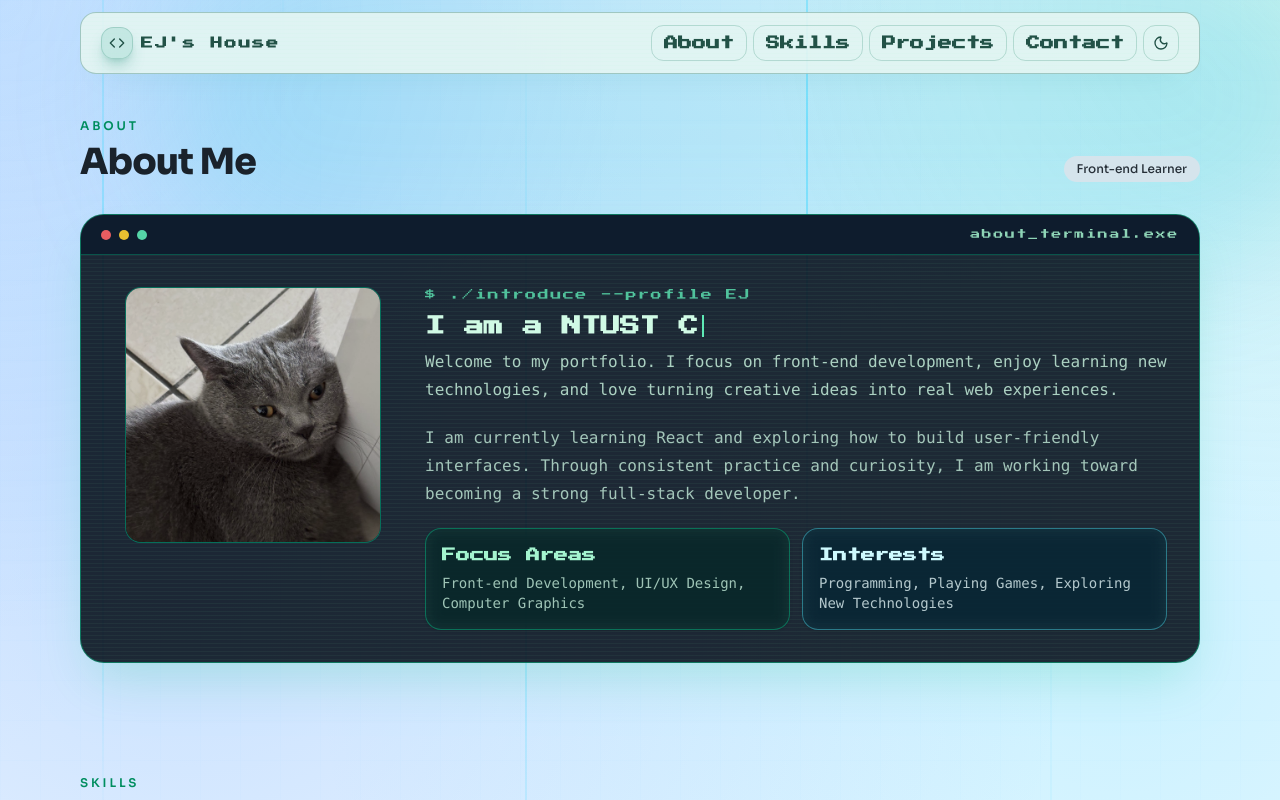
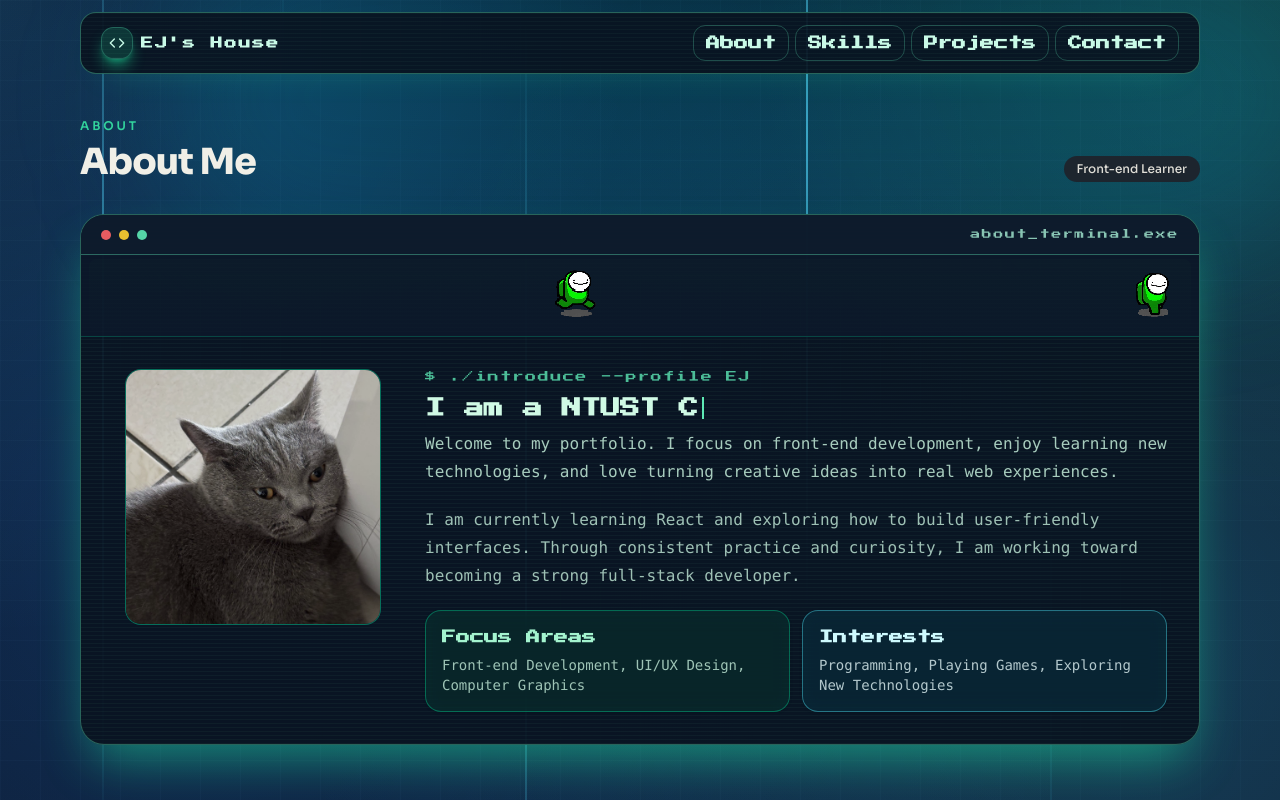
Before and after one commit to yichieh-chen/yichieh-chen.github.io, a React (Vite) app: page / in a window 1280 px wide. Shown: the top 800 px of the page. Built offline with nearby package versions, Linux system fonts and the light colour scheme; no server answers; the HTML template or start-up script is replaced by a standard one.

Commit message:
refactor: consolidate terminal cards and keep dark mode only

```diff
--- a/src/App.jsx
+++ b/src/App.jsx
@@ -1,5 +1,3 @@
-import { useEffect, useRef, useState } from 'react'
-
 import Header from './components/Header'
 import About from './components/About'
 import Skills from './components/Skills'
@@ -7,51 +5,11 @@ import Projects from './components/Projects'
 import Contact from './components/Contact'
 import BackgroundBeams from './components/aceternity/BackgroundBeams'
 
-function getInitialTheme() {
-  if (typeof window === 'undefined') {
-    return 'dark'
-  }
-
-  const savedTheme = window.localStorage.getItem('theme')
-  if (savedTheme === 'light' || savedTheme === 'dark') {
-    return savedTheme
-  }
-
-  return window.matchMedia('(prefers-color-scheme: dark)').matches ? 'dark' : 'light'
-}
-
 function App() {
-  const [theme, setTheme] = useState(getInitialTheme)
-  const transitionTimerRef = useRef(null)
-
-  useEffect(() => {
-    document.documentElement.dataset.theme = theme
-    window.localStorage.setItem('theme', theme)
-  }, [theme])
-
-  useEffect(() => {
-    return () => {
-      if (transitionTimerRef.current) {
-        window.clearTimeout(transitionTimerRef.current)
-      }
-    }
-  }, [])
-
-  const toggleTheme = () => {
-    document.documentElement.classList.add('theme-transition')
-    if (transitionTimerRef.current) {
-      window.clearTimeout(transitionTimerRef.current)
-    }
-    setTheme((previousTheme) => (previousTheme === 'dark' ? 'light' : 'dark'))
-    transitionTimerRef.current = window.setTimeout(() => {
-      document.documentElement.classList.remove('theme-transition')
-    }, 520)
-  }
-
   return (
     <div className="relative min-h-screen">
       <BackgroundBeams />
-      <Header theme={theme} onToggleTheme={toggleTheme} />
+      <Header />
       <main className="pb-10">
         <About />
         <Skills />
--- a/src/components/About.jsx
+++ b/src/components/About.jsx
@@ -1,7 +1,9 @@
 import { Badge } from '@/components/ui/badge'
 import { Card, CardContent, CardDescription, CardHeader, CardTitle } from '@/components/ui/card'
 import Interactive3DCard from '@/components/aceternity/Interactive3DCard'
+import PixelWalker from '@/components/aceternity/PixelWalker'
 import ScrollReveal from '@/components/aceternity/ScrollReveal'
+import TerminalCard from '@/components/aceternity/TerminalCard'
 import TypewriterText from '@/components/aceternity/TypewriterText'
 import profileCatImage from '@/assets/profile-cat.jpg'
 
@@ -21,15 +23,15 @@ function About() {
 
         <ScrollReveal>
           <Interactive3DCard className="rounded-3xl" intensity={9}>
-            <Card className="terminal-pixel relative overflow-hidden rounded-3xl border border-emerald-400/45 bg-[#091320]/90 text-emerald-100 shadow-2xl shadow-emerald-500/20 backdrop-blur-sm">
-            <div className="pointer-events-none absolute inset-0 terminal-scanlines opacity-50" />
-            <div className="relative z-10 flex items-center justify-between border-b border-emerald-400/30 bg-[#0e1c2d] px-5 py-3">
-              <div className="flex items-center gap-2">
-                <span className="h-2.5 w-2.5 rounded-full bg-red-400/90" />
-                <span className="h-2.5 w-2.5 rounded-full bg-amber-300/90" />
-                <span className="h-2.5 w-2.5 rounded-full bg-emerald-300/90" />
-              </div>
-              <p className="text-[10px] tracking-[0.16em] text-emerald-200/85">about_terminal.exe</p>
+            <TerminalCard
+              title="about_terminal.exe"
+              showDots
+              className="shadow-2xl backdrop-blur-sm"
+              contentClassName="space-y-0"
+            >
+
+            <div className="relative z-10 border-b border-emerald-400/25 bg-[#0c1a2b]/80 px-2 py-1">
+              <PixelWalker />
             </div>
 
             <div className="relative z-10 grid gap-8 p-6 md:grid-cols-[280px_1fr] md:p-8">
@@ -90,7 +92,7 @@ function About() {
                 </CardContent>
               </div>
             </div>
-            </Card>
+            </TerminalCard>
           </Interactive3DCard>
         </ScrollReveal>
       </div>
--- a/src/components/Header.jsx
+++ b/src/components/Header.jsx
@@ -1,8 +1,8 @@
-import { Code, Moon, Sun } from 'lucide-react'
+import { Code } from 'lucide-react'
 
 import { Button } from '@/components/ui/button'
 
-function Header({ theme, onToggleTheme }) {
+function Header() {
   const navItems = [
     { href: '#about', label: 'About' },
     { href: '#skills', label: 'Skills' },
@@ -29,18 +29,6 @@ function Header({ theme, onToggleTheme }) {
                 </Button>
               </li>
             ))}
-            <li>
-              <Button
-                type="button"
-                variant="ghost"
-                size="icon"
-                onClick={onToggleTheme}
-                className="h-9 w-9 rounded-md border border-[color:var(--terminal-border-soft)] text-[color:var(--terminal-text)] hover:bg-[color:var(--terminal-accent-soft)]"
-                aria-label={theme === 'dark' ? 'Switch to light mode' : 'Switch to dark mode'}
-              >
-                {theme === 'dark' ? <Sun className="h-4 w-4" /> : <Moon className="h-4 w-4" />}
-              </Button>
-            </li>
           </ul>
         </nav>
       </div>
--- /dev/null
+++ b/src/components/aceternity/PixelWalker.jsx
@@ -0,0 +1,44 @@
+function PixelWalker({
+  spriteSrc = '/pixel-runner.png',
+  frameCount = 4,
+  frameWidth = 224,
+  frameHeight = 314,
+  scale = 0.22,
+  walkDuration = 7,
+  frameDuration = 0.56,
+}) {
+  const scaledHeight = Math.round(frameHeight * scale)
+  const scaledWidth = Math.round(frameWidth * scale)
+  const walkers = [0, -walkDuration / 2]
+
+  return (
+    <div className="pixel-walker-track" style={{ height: `${scaledHeight + 4}px` }}>
+      {walkers.map((phaseDelay, index) => (
+        <div
+          key={index}
+          className="pixel-walker-mover"
+          style={{
+            '--walker-walk-duration': `${walkDuration}s`,
+            '--walker-size': `${scaledWidth}px`,
+            '--walker-phase-delay': `${phaseDelay}s`,
+          }}
+        >
+          <div
+            className="pixel-walker-sprite"
+            style={{
+              '--walker-frame-duration': `${frameDuration}s`,
+              '--walker-frame-count': frameCount,
+              '--walker-frame-width': `${frameWidth}px`,
+              '--walker-frame-height': `${frameHeight}px`,
+              '--walker-scale': scale,
+              '--walker-sheet-width': `${frameCount * frameWidth}px`,
+              backgroundImage: `url(${spriteSrc})`,
+            }}
+          />
+        </div>
+      ))}
+    </div>
+  )
+}
+
+export default PixelWalker
--- /dev/null
+++ b/src/components/aceternity/TerminalCard.jsx
@@ -0,0 +1,43 @@
+import { Card } from '@/components/ui/card'
+import { cn } from '@/lib/utils'
+
+function TerminalCard({
+  title,
+  showDots = false,
+  className,
+  headerClassName,
+  contentClassName,
+  children,
+}) {
+  return (
+    <Card
+      className={cn(
+        'terminal-pixel relative overflow-hidden rounded-3xl border border-[color:var(--terminal-border)] bg-[color:var(--terminal-bg)] text-[color:var(--terminal-text)] shadow-lg shadow-[color:var(--terminal-shadow)]',
+        className
+      )}
+    >
+      <div className="pointer-events-none absolute inset-0 terminal-scanlines opacity-45" />
+      {title ? (
+        <div
+          className={cn(
+            'relative z-10 border-b border-[color:var(--terminal-border)] bg-[color:var(--terminal-panel)] px-5 py-3',
+            showDots && 'flex items-center justify-between',
+            headerClassName
+          )}
+        >
+          {showDots ? (
+            <div className="flex items-center gap-2">
+              <span className="h-2.5 w-2.5 rounded-full bg-red-400/90" />
+              <span className="h-2.5 w-2.5 rounded-full bg-amber-300/90" />
+              <span className="h-2.5 w-2.5 rounded-full bg-emerald-300/90" />
+            </div>
+          ) : null}
+          <p className="text-[10px] tracking-[0.16em] text-[color:var(--terminal-text-muted)]">{title}</p>
+        </div>
+      ) : null}
+      <div className={cn('relative z-10', contentClassName)}>{children}</div>
+    </Card>
+  )
+}
+
+export default TerminalCard
--- a/src/index.css
+++ b/src/index.css
@@ -2,43 +2,6 @@
 @import 'tailwindcss';
 
 :root {
-  --background: oklch(0.97 0.01 95);
-  --foreground: oklch(0.25 0.02 250);
-  --card: oklch(0.99 0.002 95);
-  --card-foreground: oklch(0.25 0.02 250);
-  --popover: oklch(0.99 0.002 95);
-  --popover-foreground: oklch(0.25 0.02 250);
-  --primary: oklch(0.56 0.14 165);
-  --primary-foreground: oklch(0.97 0.01 95);
-  --secondary: oklch(0.91 0.02 230);
-  --secondary-foreground: oklch(0.3 0.02 250);
-  --muted: oklch(0.93 0.015 235);
-  --muted-foreground: oklch(0.47 0.02 245);
-  --accent: oklch(0.88 0.03 220);
-  --accent-foreground: oklch(0.3 0.03 245);
-  --destructive: oklch(0.58 0.22 26);
-  --destructive-foreground: oklch(0.99 0 0);
-  --border: oklch(0.82 0.015 230);
-  --input: oklch(0.8 0.02 230);
-  --ring: oklch(0.56 0.14 165);
-
-  --terminal-bg: rgba(229, 245, 242, 0.9);
-  --terminal-panel: rgba(211, 235, 230, 0.9);
-  --terminal-border: rgba(42, 116, 100, 0.35);
-  --terminal-border-soft: rgba(53, 138, 118, 0.26);
-  --terminal-text: rgba(22, 72, 61, 0.94);
-  --terminal-text-muted: rgba(22, 72, 61, 0.72);
-  --terminal-accent-soft: rgba(72, 177, 153, 0.18);
-  --terminal-shadow: rgba(28, 136, 114, 0.28);
-
-  --page-gradient:
-    radial-gradient(circle at 0% 0%, rgba(55, 162, 255, 0.16), transparent 42%),
-    radial-gradient(circle at 100% 0%, rgba(42, 219, 157, 0.14), transparent 35%),
-    linear-gradient(145deg, #ecf4ff 0%, #f8fbff 45%, #f4fbff 100%);
-  --radius: 0.9rem;
-}
-
-:root[data-theme='dark'] {
   --background: oklch(0.16 0.02 250);
   --foreground: oklch(0.95 0.01 95);
   --card: oklch(0.2 0.02 248);
@@ -72,6 +35,8 @@
     radial-gradient(circle at 0% 0%, rgba(65, 188, 255, 0.18), transparent 42%),
     radial-gradient(circle at 100% 0%, rgba(54, 255, 173, 0.14), transparent 35%),
     linear-gradient(145deg, #050a14 0%, #0a1322 45%, #0d162a 100%);
+
+  --radius: 0.9rem;
 }
 
 @theme inline {
@@ -105,19 +70,6 @@
     @apply border-border;
   }
 
-  html.theme-transition *,
-  html.theme-transition *::before,
-  html.theme-transition *::after {
-    transition:
-      color 0.45s ease,
-      background-color 0.45s ease,
-      border-color 0.45s ease,
-      box-shadow 0.45s ease,
-      fill 0.45s ease,
-      stroke 0.45s ease,
-      opacity 0.45s ease !important;
-  }
-
   html {
     scroll-behavior: smooth;
   }
@@ -132,7 +84,6 @@
     text-rendering: optimizeLegibility;
     -webkit-font-smoothing: antialiased;
     -moz-osx-font-smoothing: grayscale;
-    transition: background-color 0.45s ease, color 0.45s ease;
   }
 
   #root {
@@ -188,6 +139,24 @@
   }
 }
 
+@keyframes pixel-walk-track {
+  0% {
+    left: calc(var(--walker-size, 48px) * -1);
+  }
+  100% {
+    left: 100%;
+  }
+}
+
+@keyframes pixel-walk-frames {
+  from {
+    background-position-x: 0;
+  }
+  to {
+    background-position-x: calc(var(--walker-sheet-width) * -1);
+  }
+}
+
 @layer utilities {
   .section-animate {
     animation: float-up 0.7s ease-out both;
@@ -228,6 +197,44 @@
     );
   }
 
+  .pixel-walker-track {
+    position: relative;
+    overflow: hidden;
+    border-radius: 8px;
+    background: linear-gradient(180deg, rgba(18, 47, 44, 0.15) 0%, rgba(18, 47, 44, 0.02) 100%);
+  }
+
+  .pixel-walker-mover {
+    --walker-walk-duration: 7s;
+    --walker-size: 48px;
+    --walker-phase-delay: 0s;
+    position: absolute;
+    left: calc(var(--walker-size) * -1);
+    top: 0;
+    animation: pixel-walk-track var(--walker-walk-duration) linear infinite;
+    animation-delay: var(--walker-phase-delay);
+    will-change: left;
+  }
+
+  .pixel-walker-sprite {
+    --walker-frame-duration: 0.56s;
+    --walker-frame-count: 4;
+    --walker-frame-width: 224px;
+    --walker-frame-height: 314px;
+    --walker-sheet-width: 896px;
+    --walker-scale: 0.22;
+    width: var(--walker-frame-width);
+    height: var(--walker-frame-height);
+    background-repeat: no-repeat;
+    background-size: var(--walker-sheet-width) var(--walker-frame-height);
+    transform-origin: center top;
+    animation:
+      pixel-walk-frames var(--walker-frame-duration) steps(var(--walker-frame-count)) infinite;
+    animation-delay: var(--walker-phase-delay);
+    transform: scale(var(--walker-scale));
+    image-rendering: pixelated;
+  }
+
   .scroll-reveal {
     opacity: 0;
     transform: translate3d(0, 24px, 0) scale(0.985);
```
Also changed, not shown: src/components/Contact.jsx (+6 -13 lines), src/components/Projects.jsx (+3 -6 lines), src/components/Skills.jsx (+5 -12 lines), public/pixel-runner.png (added).
